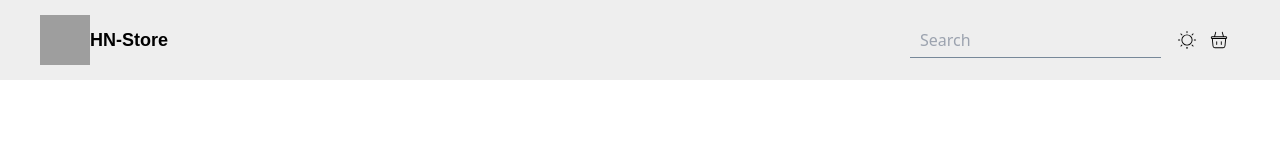
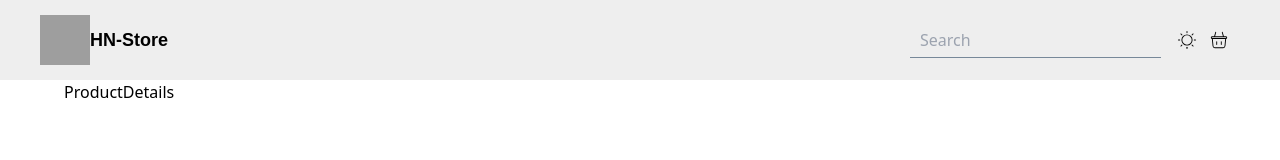
Before and after one commit to NHnew/e-commerce, a React (Vite) app: page /product-details/1 in a window 1280 px wide. Shown: the top 160 px of the page. Built offline with nearby package versions, Linux system fonts and the light colour scheme; grey boxes are pictures that could not be loaded.

Commit message:
productDetails style

```diff
--- a/src/pages/ProductDetails.jsx
+++ b/src/pages/ProductDetails.jsx
@@ -2,7 +2,7 @@ import React from 'react';
 
 const ProductDetails = () => {
     return (
-        <div>ProductDetails</div>
+        <div className='mt-[80px]'>ProductDetails</div>
     );
 };
 
```
